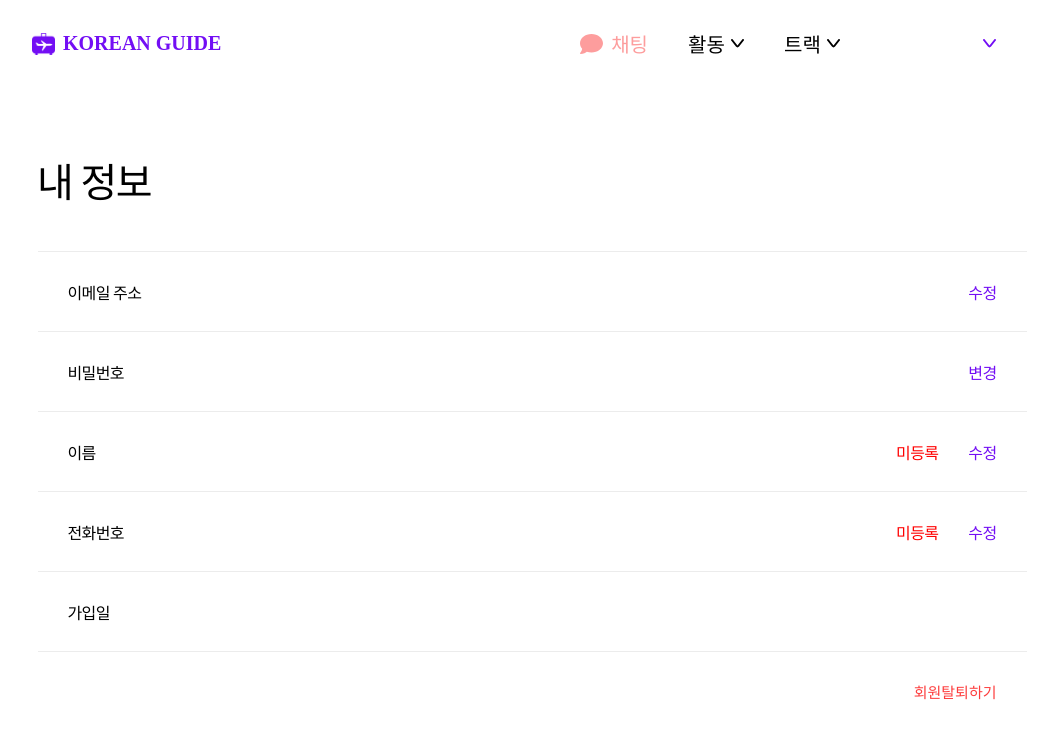
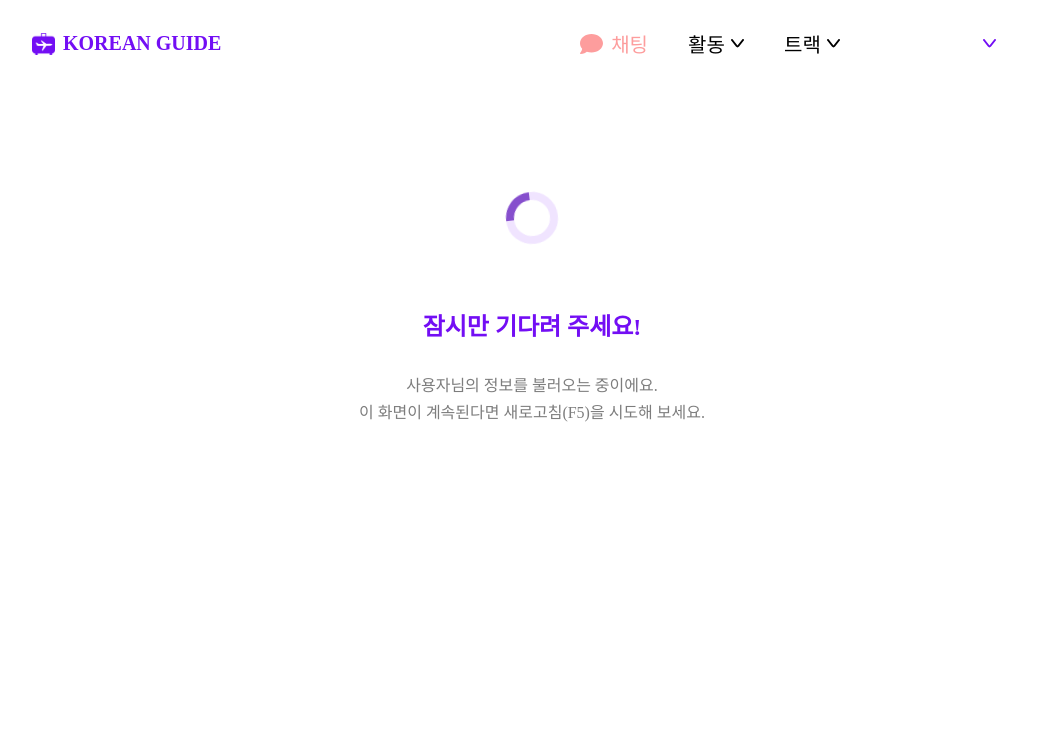
Before and after one commit to koreanguide/koreanguide-frontend, a React (Create React App) app: page /portal/mypage in a window 1280 px wide. Shown: the top 738 px of the page, without its empty margins (108-1166 px from the left). Built offline with nearby package versions, Linux system fonts and the light colour scheme; no server answers; a web font is replaced by a local one.

Commit message:
Feat: 마이페이지 로딩 화면 추가

```diff
--- a/src/page/MyPage/GuideMyPage.tsx
+++ b/src/page/MyPage/GuideMyPage.tsx
@@ -2,6 +2,7 @@ import React, { useState, useEffect } from "react";
 import HeaderTwo from "../../HeaderTwo";
 import "./GuideMyPage.css";
 import axios from "axios";
+import LoadPage from "../LoadPage/LoadPage";
 
 function GuideMyPage() {
   const token = sessionStorage.getItem("access-token");
@@ -26,6 +27,7 @@ function GuideMyPage() {
   const [NameRegisterPassword, setNameRegisterPassword] = useState("");
   const [NameFixPopUp, setNameFixPopUp] = useState(false);
   const [NameFixPopUpError, setNameFixPopUpError] = useState(false);
+  const [loading, setLoading] = useState(true);
 
   useEffect(() => {
     if (token === null) {
@@ -48,6 +50,7 @@ function GuideMyPage() {
         setEmail(response.data.email);
         setPassword(response.data.password);
         setRegisteredAt(response.data.registeredAt);
+        setLoading(false);
       } catch (error) {
         console.error(error);
       }
@@ -55,6 +58,11 @@ function GuideMyPage() {
 
     GuideMyInformation();
   }, [token]);
+
+  if (loading) {
+    return <LoadPage />;
+  }
+
   // 이메일 수정, 등록
   const EmailFixClick = () => {
     setEmailFixPopUp(true);
```
